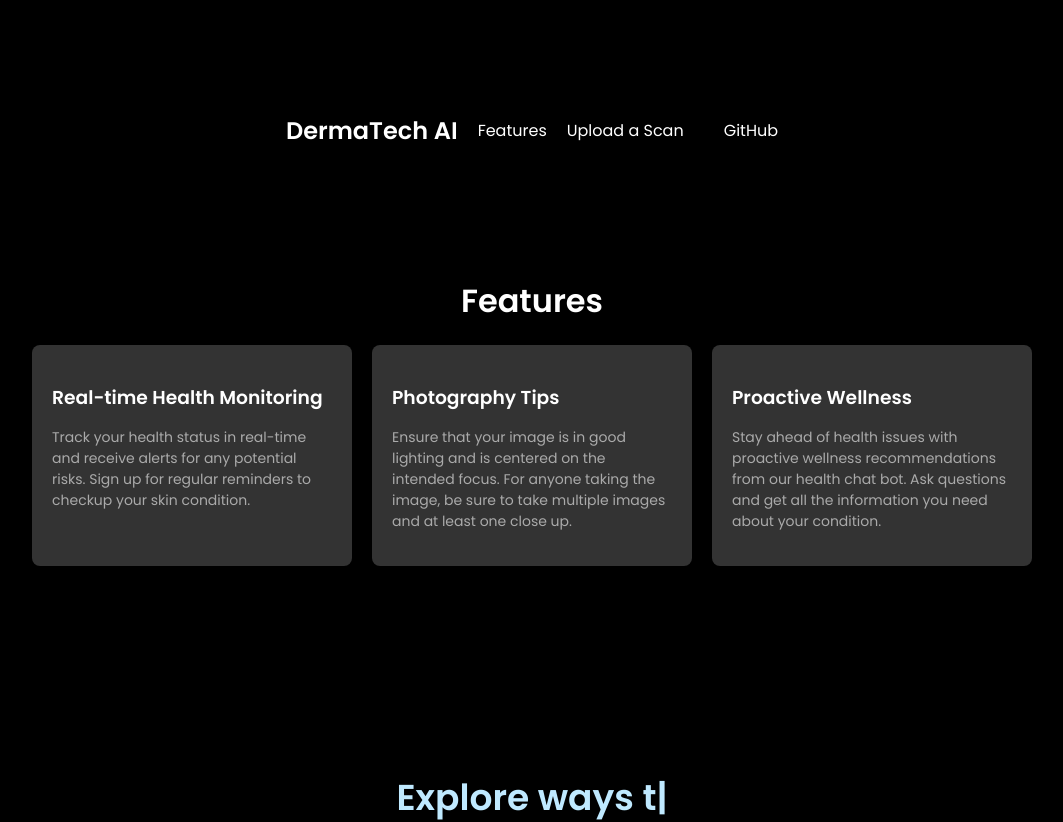
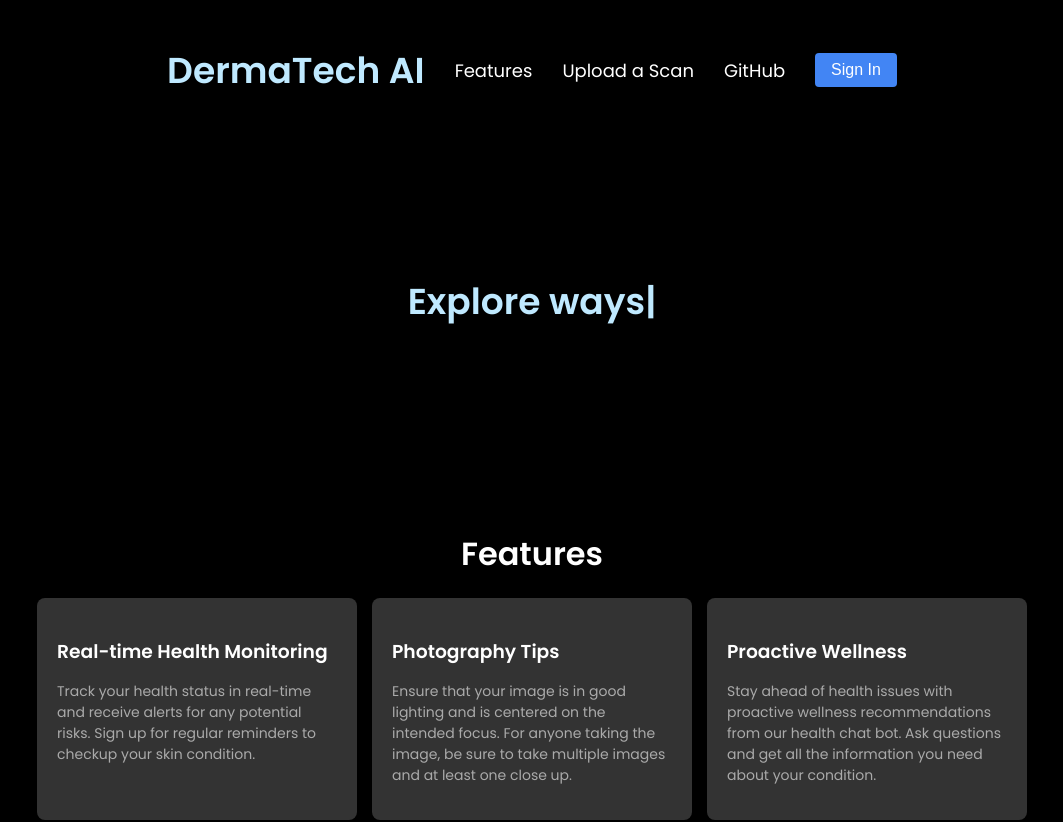
Before and after one commit to sidsun1/DermaTechAI, a Next.js app: page / in a window 1280 px wide. Shown: the top 822 px of the page, without its empty margins (108-1171 px from the left). Built offline with nearby package versions, Linux system fonts and the light colour scheme; no server answers.

Commit message:
Fixed response from AI

```diff
--- a/src/app/page.jsx
+++ b/src/app/page.jsx
@@ -19,20 +19,25 @@ const useAuth = () => {
   return user;
 };
 
-const Navbar = () => (
+const Navbar = ({ user, signInWithGoogle, signOutUser }) => (
   <nav className="navbar">
     <div className="logoContainer">
       <h1>DermaTech AI</h1>
     </div>
-    <div className="navLinks" style={{ display: 'flex', justifyContent: 'center', alignItems: 'center' }}>
+    <div className="navLinks">
       <a href="#features">Features</a>
-      <a href="#scan" style={{ margin: '0 20px' }}>Upload a Scan</a>
-      <a href="https://github.com/sidsun1/IrvineHacks">GitHub</a>
+      <a href="#scan">Upload a Scan</a>
+      <a href="https://github.com/sidsun1/IrvineHacks" target="_blank" rel="noopener noreferrer">GitHub</a>
+      {user ? (
+        <button className="signOutButton" onClick={signOutUser}>Sign Out</button>
+      ) : (
+        <button className="signInButton" onClick={signInWithGoogle}>Sign In</button>
+      )}
     </div>
   </nav>
 );
 
-const HeroSection = ({ signInWithGoogle, signOutUser, user }) => (
+const HeroSection = () => (
   <section id="hero" className="hero">
     <div className="typingContainer">
       <h1>
@@ -49,11 +54,6 @@ const HeroSection = ({ signInWithGoogle, signOutUser, user }) => (
           loop
         />
       </h1>
-      {!user ? (
-        <button className="signInButton" onClick={signInWithGoogle}>Sign In with Google</button>
-      ) : (
-        <button className="signOutButton" onClick={signOutUser}>Sign Out</button>
-      )}
     </div>
   </section>
 );
@@ -82,6 +82,7 @@ const UploadScan = ({ user }) => {
   const [imageFile, setImageFile] = useState(null);
   const [uploading, setUploading] = useState(false);
   const [preview, setPreview] = useState(null);
+  const [chatbotResponse, setChatbotResponse] = useState(null);
 
   const handleImageChange = (event) => {
     const file = event.target.files[0];
@@ -102,6 +103,7 @@ const UploadScan = ({ user }) => {
         return;
     }
     setUploading(true);
+    setChatbotResponse(null);
 
     try {
         const reader = new FileReader();
@@ -109,6 +111,7 @@ const UploadScan = ({ user }) => {
         reader.onloadend = async () => {
             const base64String = reader.result.split(',')[1];
 
+            try {
                 const response = await fetch('http://localhost:5000/process-image', {
                     method: 'POST',
                     headers: {
@@ -118,33 +121,86 @@ const UploadScan = ({ user }) => {
                 });
 
                 if (!response.ok) {
-                const error = await response.text();
-                console.error("Error response from server:", error);
-            } else {
+                    const errorText = await response.text();
+                    throw new Error(`HTTP error! status: ${response.status}, message: ${errorText}`);
+                }
+
                 const data = await response.json();
-                console.log(data);
+                setChatbotResponse(data.history);
+            } catch (fetchError) {
+                console.error("Fetch Error:", fetchError);
+                alert(`Error uploading image: ${fetchError.message}`);
+            } finally {
+                setUploading(false);
             }
         };
     } catch (error) {
-        console.error("Error uploading image:", error);
+        console.error("File reading error:", error);
+        alert("Error processing the image file");
         setUploading(false);
     }
 };
 
   return (
     user && (
-      <div id="scan" className="uploadScanContainer" style={{ textAlign: 'center' }}>
+      <div id="scan" className="uploadScanContainer" style={{
+        textAlign: 'center',
+        display: 'flex',
+        flexDirection: 'column',
+        alignItems: 'center'
+      }}>
         <h2>Upload a Scan</h2>
 
-        <input type="file" accept="image/*" onChange={handleImageChange} style={{ display: 'block', margin: '10px auto' }} />
+        <div style={{
+          display: 'flex',
+          alignItems: 'center',
+          justifyContent: 'center',
+          gap: '5px'
+        }}>
+          <input
+            type="file"
+            accept="image/*"
+            onChange={handleImageChange}
+          />
 
-        {uploading ? (
+          {!uploading ? (
+            <button
+              onClick={handleUpload}
+              className="uploadButton"
+              disabled={!imageFile}
+            >
+              Upload Image
+            </button>
+          ) : (
             <p>Uploading...</p>
-        ) : (
-          <button onClick={handleUpload} className="uploadButton" style={{ display: 'block', margin: '10px auto' }}>Upload Image</button>
+          )}
+        </div>
+
+        {preview && (
+          <img
+            src={preview}
+            alt="Preview"
+            style={{
+              maxWidth: '100%',
+              maxHeight: '400px',
+              margin: '10px auto',
+              display: 'block'
+            }}
+          />
         )}
 
-        {preview && <img src={preview} alt="Preview" style={{ maxWidth: '100%', maxHeight: '400px', margin: '10px auto', display: 'block' }} />}
+        {chatbotResponse && (
+          <div className="chatbot-response" style={{
+            marginTop: '20px',
+            backgroundColor: '#1cc0a7',
+            padding: '15px',
+            borderRadius: '8px',
+            color: 'white'
+          }}>
+            <h3>Diagnosis: {chatbotResponse.diagnosis}</h3>
+            <p>{chatbotResponse.information}</p>
+          </div>
+        )}
       </div>
     )
   );
@@ -155,9 +211,13 @@ const App = () => {
 
   return (
     <div className="page">
-      <Navbar />
+      <Navbar
+        user={user}
+        signInWithGoogle={signInWithGoogle}
+        signOutUser={signOutUser}
+      />
+      <HeroSection />
       <Features />
-      <HeroSection signInWithGoogle={signInWithGoogle} signOutUser={signOutUser} user={user} />
       {user && <UploadScan user={user} />}
     </div>
   );
--- a/src/app/styles.css
+++ b/src/app/styles.css
@@ -21,8 +21,8 @@ body {
   align-items: center;
   justify-items: center;
   min-height: 100svh;
-  gap: 20px;
-  padding: 80px;
+  gap: 10px;
+  padding: 20px;
   font-family: var(--font-geist-sans);
 }
 
@@ -50,13 +50,10 @@ body {
 }
 
 
-/*
-.navbar .navLinks h1 {
+.navbar .logoContainer h1 {
   color: #bfe9ff;
-  text-decoration: none;
-  margin-left: 20px;
 
-}*/
+}
 
 .navbar .navLinks a {
   color: white;
@@ -82,8 +79,20 @@ body {
   flex-direction: column;
   justify-content: center;
   align-items: center;
-  height: 60vh;
+  height: 30vh;
   background: black;
+}
+
+.navbar .navLinks {
+  display: flex;
+  align-items: center;
+}
+
+.navbar .navLinks .signInButton,
+.navbar .navLinks .signOutButton {
+  margin-left: 30px;
+  margin-top: 0px;
+  padding: 8px 16px;
 }
 
 .typingContainer {
@@ -132,7 +141,7 @@ body {
   display: flex;
   flex-direction: column;
   align-items: center;
-  margin-top: 50px;
+  margin-top: 20px;
 }
 
 .features h2 {
@@ -142,7 +151,7 @@ body {
 
 .cardsContainer {
   display: flex;
-  gap: 20px;
+  gap: 15px;
   justify-content: center;
 }
 
@@ -177,6 +186,31 @@ body {
   gap: 32px;
   padding: 0 20px;
   width: 100%;
+}
+
+.navbar {
+  display: flex;
+  justify-content: space-between;
+  align-items: center;
+  padding: 30px 50px;
+  background-color: black;
+}
+
+.navbar .logoContainer h1 {
+  color: #bfe9ff;
+  font-size: 36px;
+  margin: 0;
+}
+
+.navbar .navLinks a {
+  color: white;
+  text-decoration: none;
+  margin-left: 30px;
+  font-size: 18px;
+}
+
+.navbar .navLinks a:hover {
+  color: #bfe9ff;
 }
 
 @media (max-width: 600px) {
```
Also changed, not shown: src/app/navbar.jsx (deleted, +0 -19 lines), src/app/chatBot.jsx (added), 1 other file (tests, documents, lock files or other folders). Lines whose indentation alone changed are shown as unchanged.
